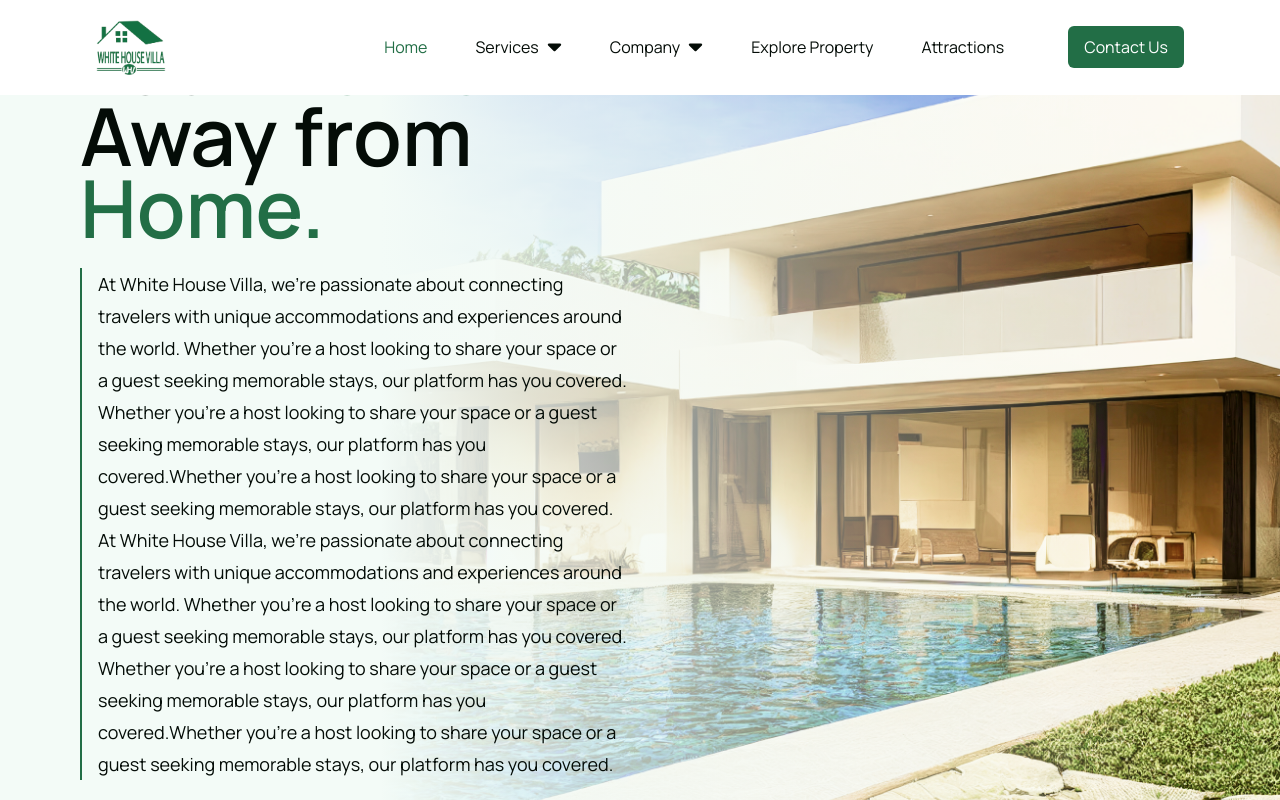
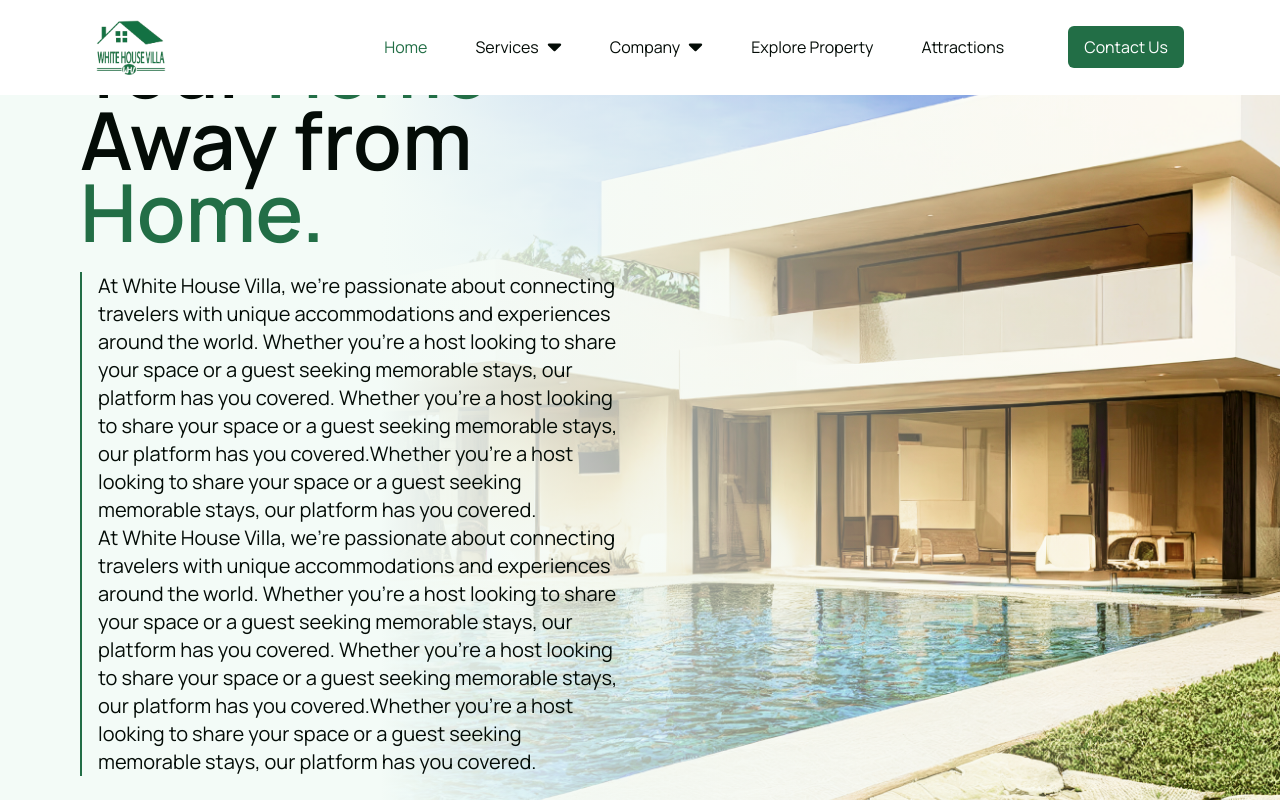
Before and after one commit to Tana00/white-house-villa, a Next.js app: page / in a window 1280 px wide. Built offline with nearby package versions, Linux system fonts and the light colour scheme.

Commit message:
increase font size

```diff
--- a/app/home/page.jsx
+++ b/app/home/page.jsx
@@ -12,7 +12,7 @@ const Home = () => {
           Your <span className="text-primary-green">Home</span> Away from{" "}
           <span className="text-primary-green">Home.</span>
         </h1>
-        <p className="text-[1.125rem] home-text border-l-2 border-primary-green pl-4">
+        <p className="text-[1.125rem] md:text-xl home-text border-l-2 border-primary-green pl-4">
           At White House Villa, we're passionate about connecting travelers with
           unique accommodations and experiences around the world. Whether you're
           a host looking to share your space or a guest seeking memorable stays,
```
